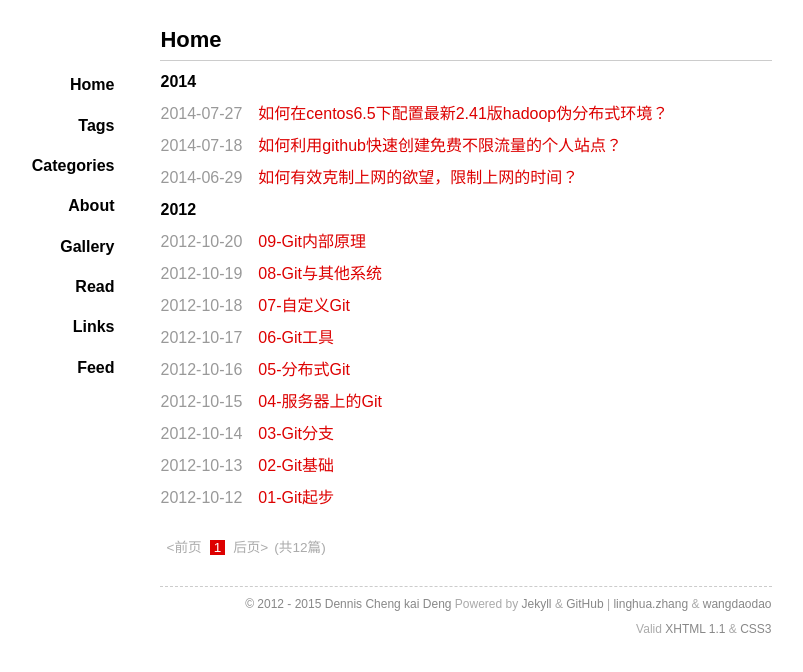
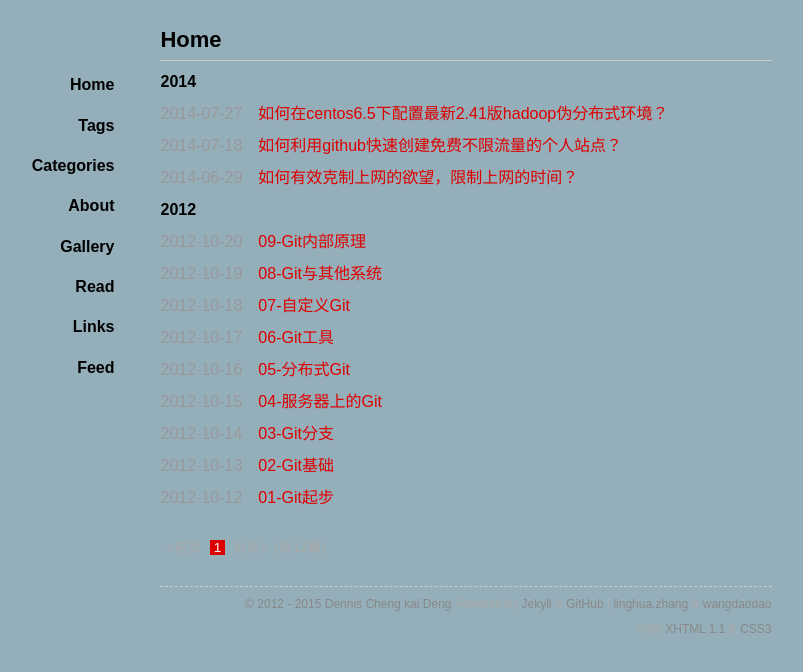
Before and after one commit to DechinKey/Dechinkey.github.io, a Jekyll site: the page built from index.html, in a window 1280 px wide. Shown: the top 672 px of the page, without its empty margins (264-1067 px from the left). Built offline with Jekyll 4.4.1, drawn with Linux system fonts in a browser that asks for light colours; Markdown is read by kramdown in place of the engine named in the settings; the list of posts is cut into pages by our own code.

Commit message:
change background clolr

```diff
--- a/media/css/style.css
+++ b/media/css/style.css
@@ -1,6 +1,6 @@
 @charset "utf-8";
 body,h1,h2,h3,h4,h5,h6,hr,p,blockquote,dl,dd,ul,ol,pre,fieldset,legend,button,input,textarea,th,td{ margin:0; padding:0; }
-body{ font-family:"Microsoft YaHei","微软雅黑",Arial,Verdana,Sans-Serif; color:#000; position:relative; width:100%; height:100%; margin:0 auto; background-color: #fff; font-size:10px; }
+body{ font-family:"Microsoft YaHei","微软雅黑",Arial,Verdana,Sans-Serif; color:#000; position:relative; width:100%; height:100%; margin:0 auto; background-color: #95AFBA; font-size:10px; }
 html{ width:100%; height:100%; }
 h1{ font-size:2.2em; color:#000; }
 h2{ font-size:1.6em; color:#111; }
```
